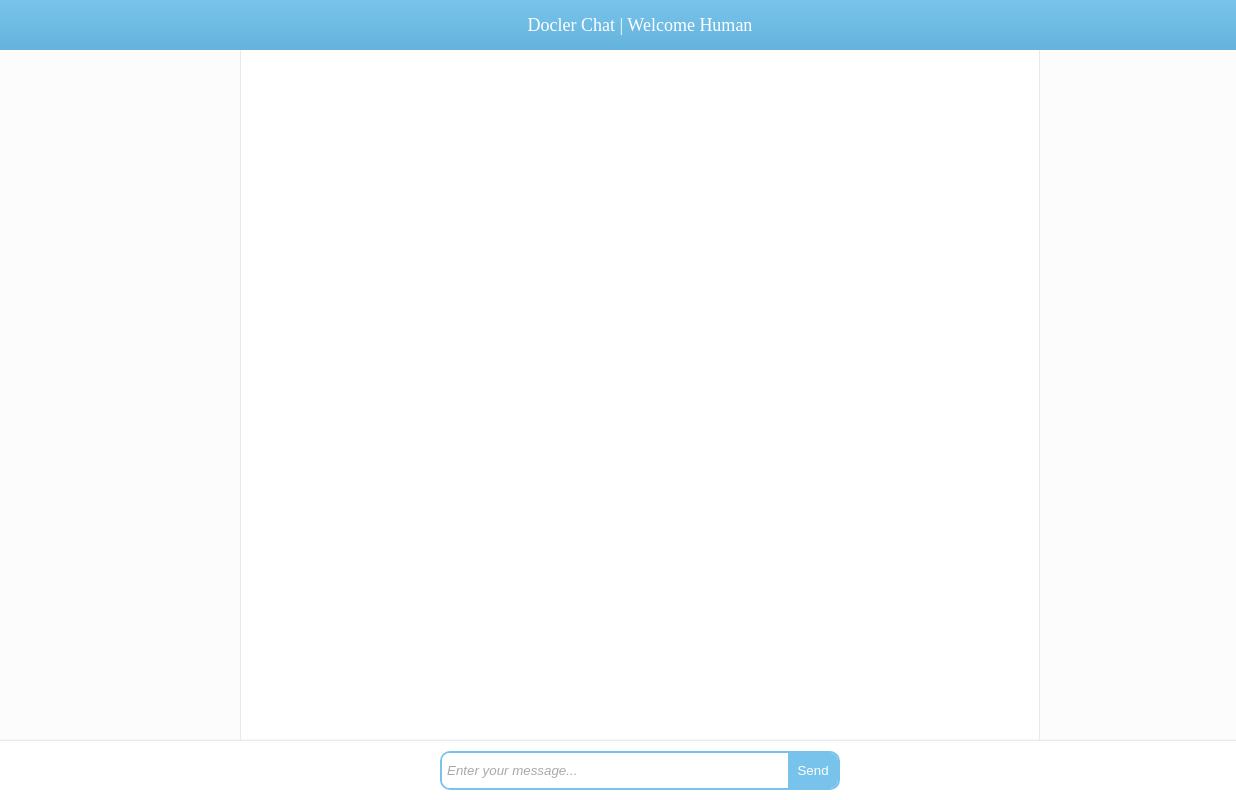
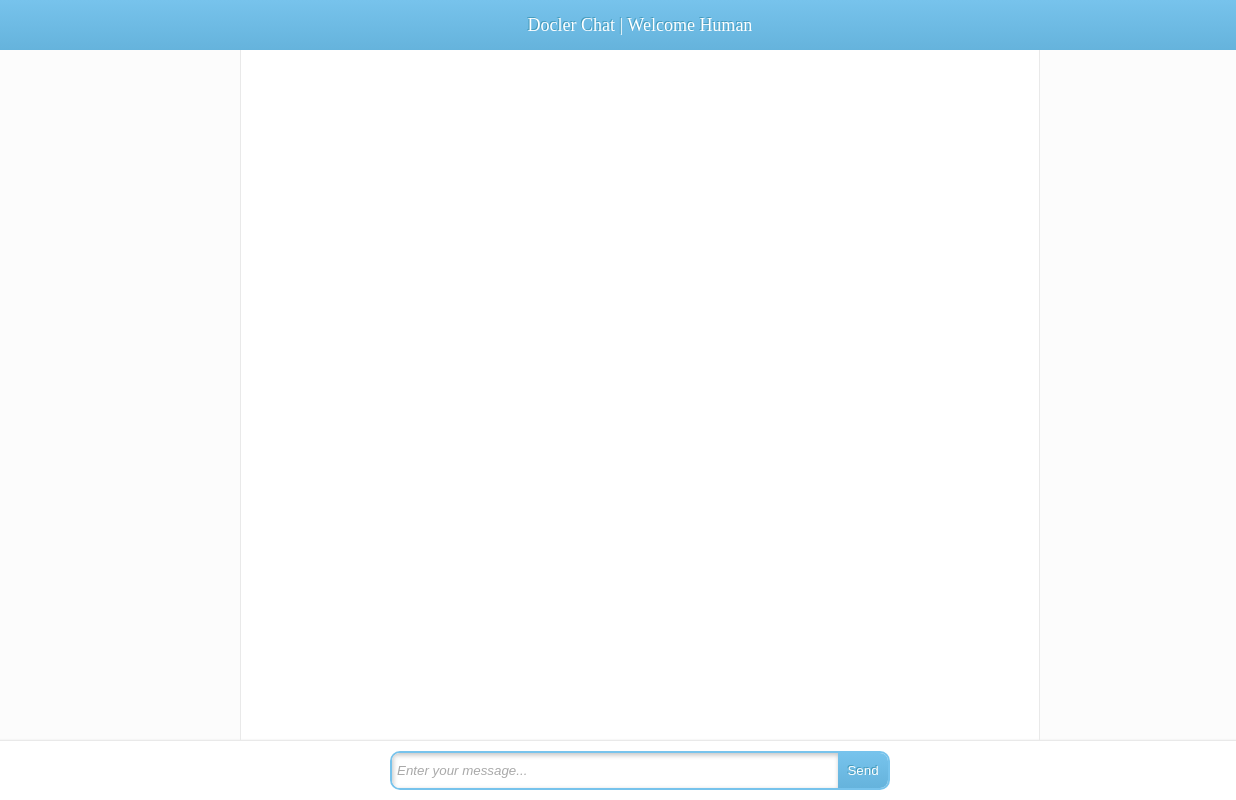
Before and after one commit to jasondove/docler-chat, a website: page index.html in a window 1280 px wide. Shown: the full height of the page, 0-1236 px from the left. Drawn offline with nearby package versions, Linux system fonts and the light colour scheme; no server answers.

Commit message:
Add some UI decoration; minor js cleanup

```diff
--- a/public/app.css
+++ b/public/app.css
@@ -46,6 +46,11 @@ header {
     width: 15%;
     padding: 0 10px;
     text-align: right;
+}
+
+.header-message,
+.header-name {
+    text-shadow: -1px -1px 0 #439aba;
 }
 
 .settings-button {
@@ -230,7 +235,7 @@ header {
     flex-direction: row;
     width: 80%;
     min-width: 320px;
-    max-width: 400px;
+    max-width: 500px;
     height: 100%;
     margin: 0 auto;
     border: 2px solid var(--highlight);
@@ -243,6 +248,7 @@ header {
     padding: 3px 5px;
     outline: none;
     border: none;
+    box-shadow: inset 1px 2px 5px rgba(150, 150, 150, 0.6);
 }
 
 .msg-form__text::placeholder {
@@ -255,13 +261,14 @@ header {
     width: 50px;
     border: none;
     color: #fff;
-    background-color: var(--highlight);
+    text-shadow: -1px -1px 0 #439aba;
     cursor: pointer;
     outline: 0;
+    background: linear-gradient(var(--highlight), #65b3dc);
 }
 
 .msg-form__button:active {
-    background-color: #65b3dc;
+    background: linear-gradient(#65b3dc, var(--highlight));
 }
 
 
```
Also changed, not shown: public/app.js (indentation only).
